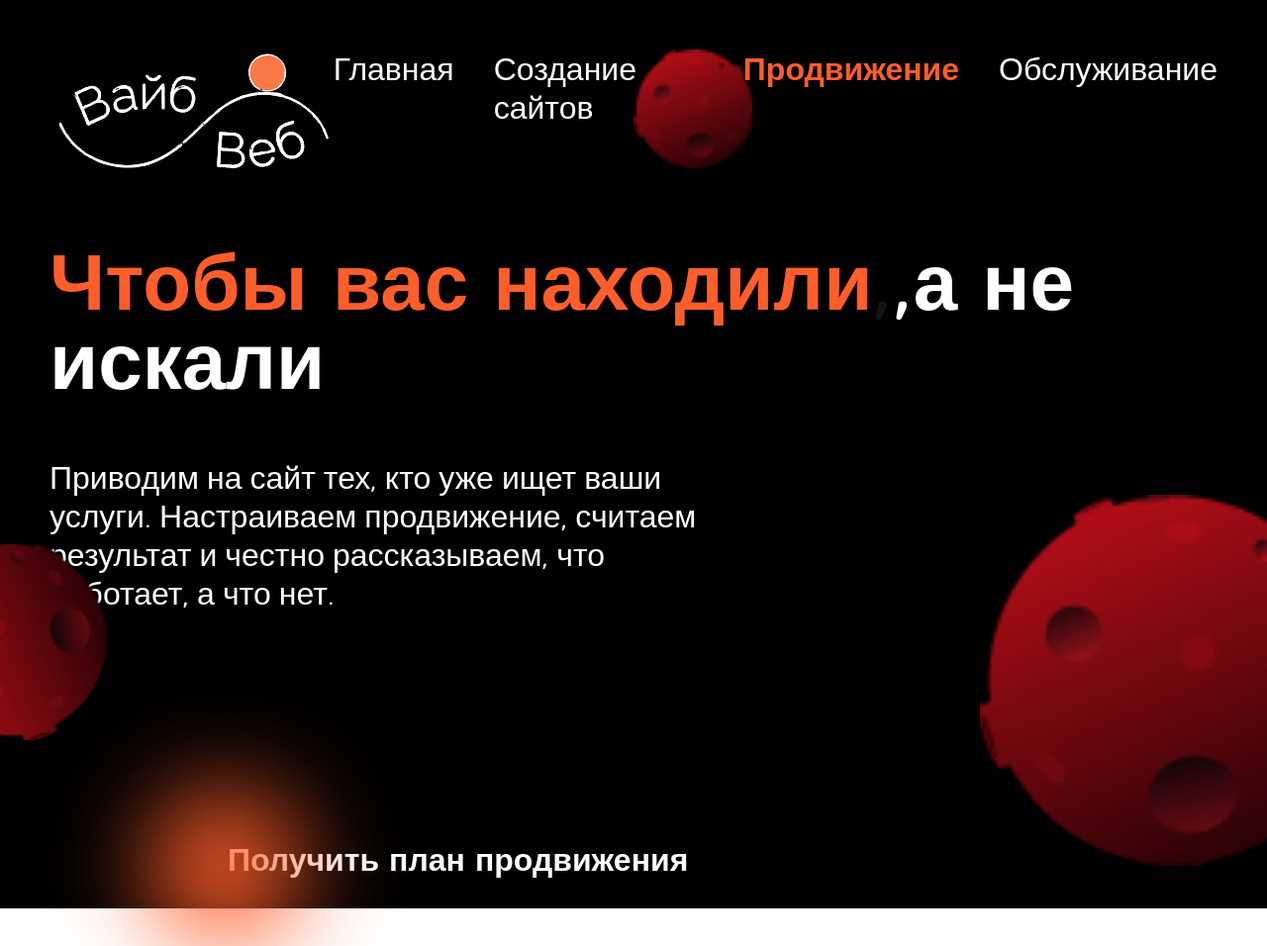
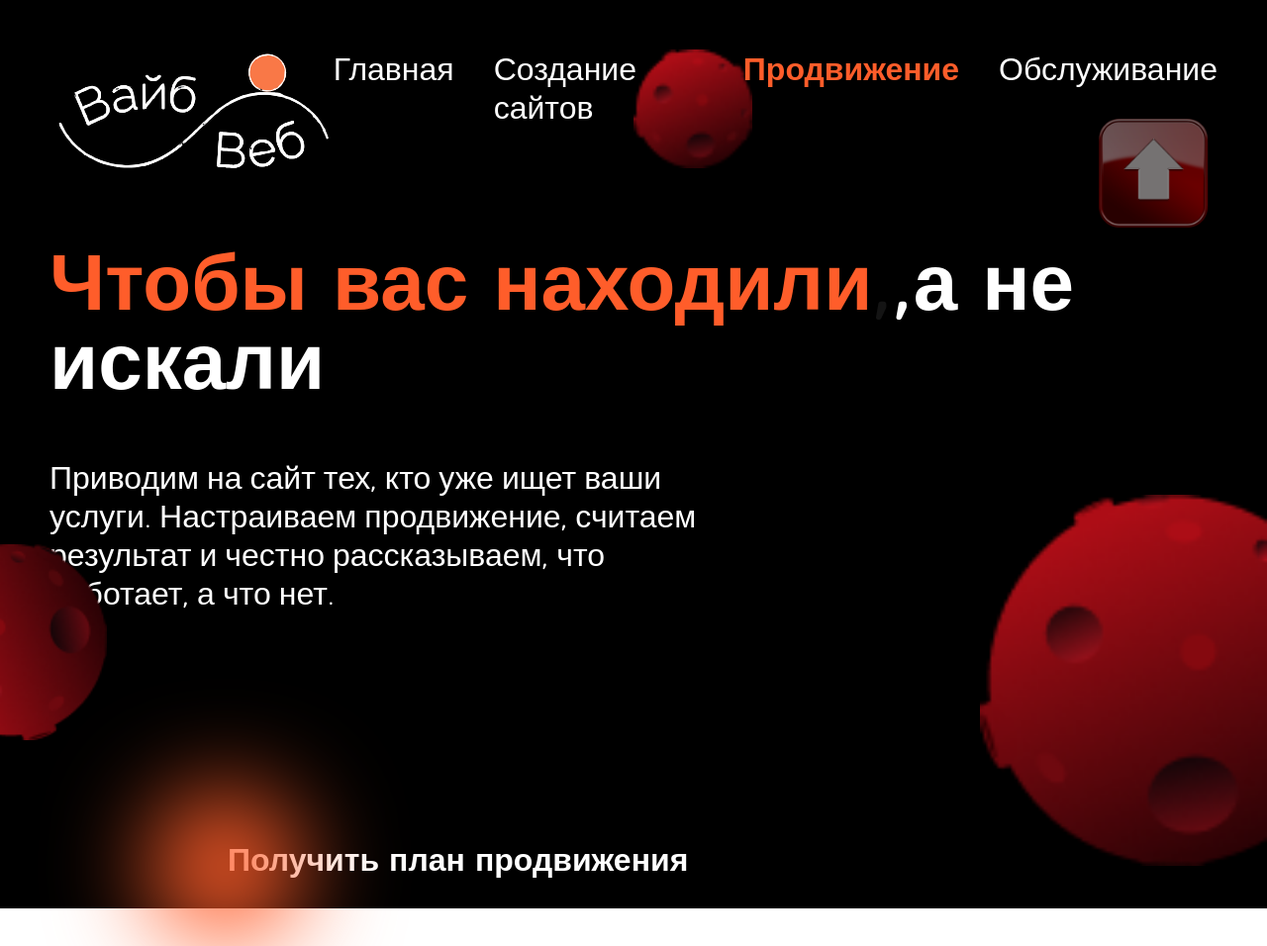
Before and after one commit to piranha2022/vibe_veb, a plain HTML site: page page3.html in a window 1280 px wide. Shown: the top 956 px of the page at 99% size. Drawn offline with nearby package versions, Linux system fonts and the light colour scheme.

Commit message:
25.11/26
Сделал стрелку "Наверх", подключил все ссылки и загрузку файла, сделал на некоторые кнопки модальное окно с формой обратной связи и телефоном. Осталось : от заказчика - вашу команду, фото, ФИО, специализация, краткая информация; ваши работы (портфолио с фото сайтов); актуальные телефоны, почту и соцсети; актуальные расценки по работы. От меня адаптация под мобильные устройства.

```diff
--- a/page3.html
+++ b/page3.html
@@ -15,6 +15,7 @@
 </head>
 
 <body>
+    <a class="arrow_up" href="#"><img src="img/arrow_up.png" alt=""></a>
     <div class=" container">
 
         <!-- Header третьей страницы -->
--- a/scss/blocks/main/_head.scss
+++ b/scss/blocks/main/_head.scss
@@ -53,7 +53,7 @@
         margin-top: 60px;
         font-size: 2rem;
         width: 60%;
-    cursor: pointer;
+        cursor: pointer;
     }
 
     &_img {
@@ -101,3 +101,15 @@
 .head {
     padding-bottom: 100px;
 }
+
+.arrow_up {
+    display: block;
+    position: fixed;
+    top: 100px;
+    right: 40px;
+    z-index: 1006;
+    filter: opacity(0.5);
+    img{
+        width: 150px;
+    }
+}
--- a/scss/blocks/page3/_seo.scss
+++ b/scss/blocks/page3/_seo.scss
@@ -1,5 +1,5 @@
 .seo {
-    height: 900px;
+    min-height: 900px;
     padding: 50px;
 }
 
```
Also changed, not shown: index.html (+1 -0 lines), page2.html (+1 -0 lines), page4.html (+1 -0 lines), css/main.css, img/arrow_up.png (added), 1 other file.
